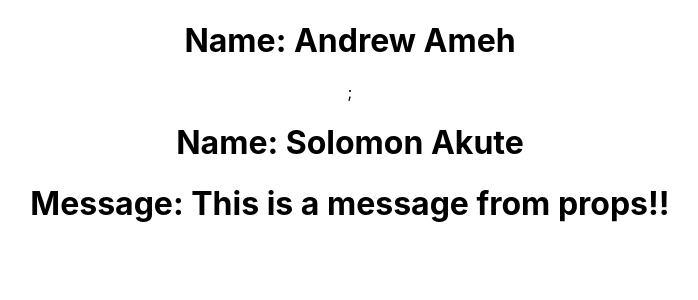
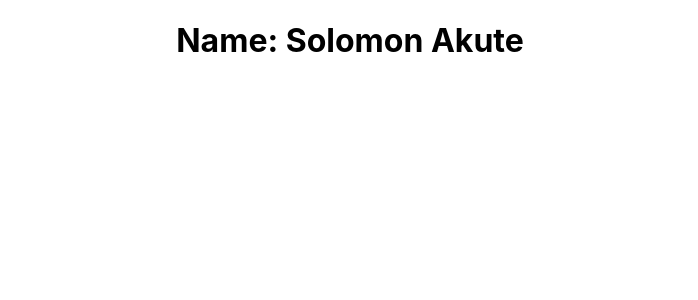
Before and after one commit to Uncle-Solomon/Learning_React, a React (Create React App) app: page / in a window 1280 px wide. Shown: the top 300 px of the page, without its empty margins (290-988 px from the left). Built offline with nearby package versions, Linux system fonts and the light colour scheme.

Commit message:
End of lesson 13

```diff
--- a/src/App.js
+++ b/src/App.js
@@ -9,9 +9,9 @@ function App() {
     <div className="App">
       {/* <Hello />
       <Message /> */}
-      <Profile name="Andrew" lastname="Ameh" />;
+      {/* <Profile name="Andrew" lastname="Ameh" />; */}
       <Profile name="Solomon" lastname="Akute" />
-      <Message messageContent="This is a message from props!!" />
+      {/* <Message messageContent="This is a message from props!!" /> */}
     </div>
   );
 }
--- a/src/components/message.js
+++ b/src/components/message.js
@@ -1,5 +1,6 @@
 import { Component } from "react";
 
+// Using Props
 class Message extends Component {
   render() {
     return <h1>Message: {this.props.messageContent}</h1>;
--- a/src/components/profile.js
+++ b/src/components/profile.js
@@ -1,3 +1,4 @@
+// Using Props
 const Profile = (props) => {
   // console.log(props);
   return (
```
